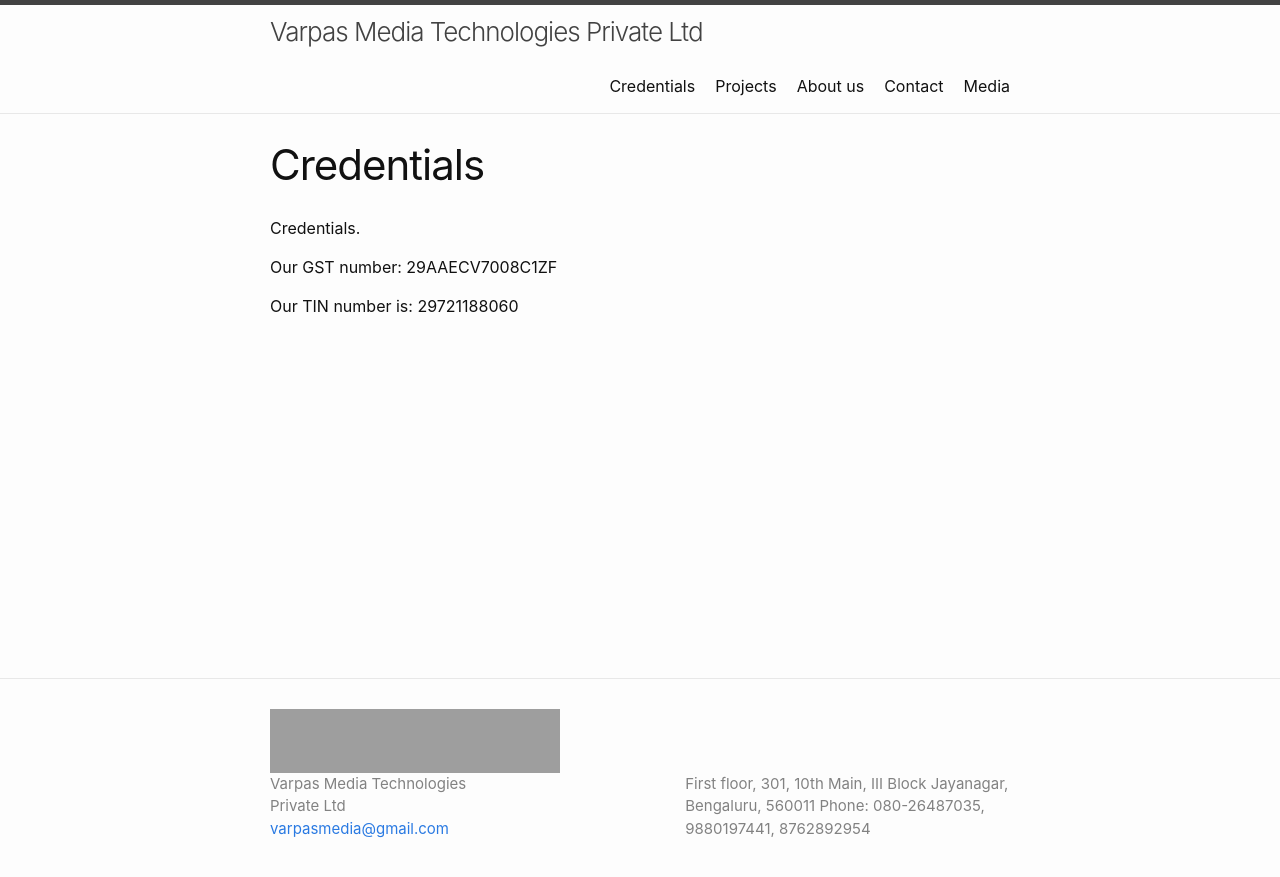
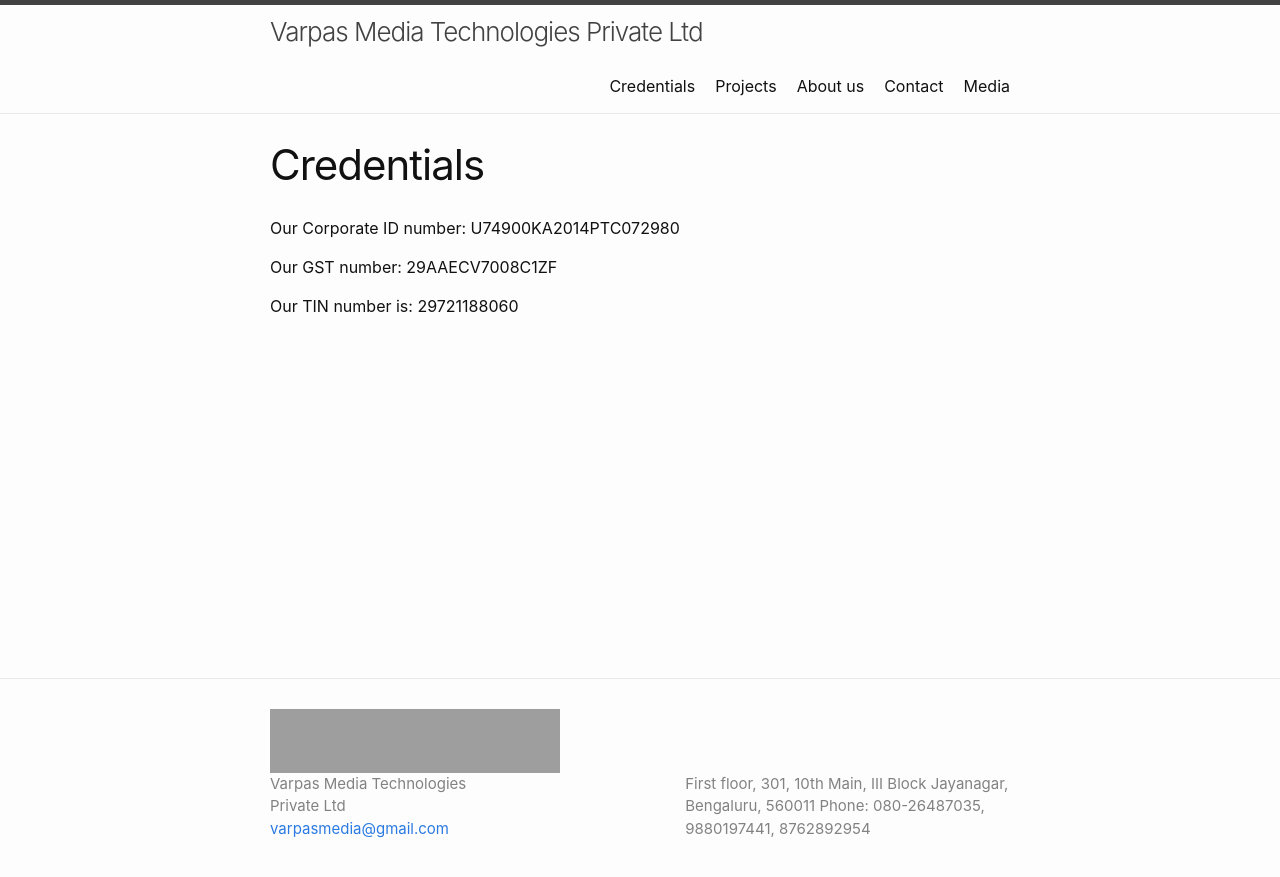
Before and after one commit to VarpasMedia/VarpasMedia.github.io, a Jekyll site: the page built from Credentials.md, in a window 1280 px wide. Shown: the top 877 px of the page. Built offline with Jekyll 4.4.1, drawn with Linux system fonts in a browser that asks for light colours; our own code applies the rules of GitHub Pages for plain Markdown files; grey boxes are pictures that could not be loaded.

Commit message:
Update Credentials.md

```diff
--- a/Credentials.md
+++ b/Credentials.md
@@ -6,9 +6,7 @@ permalink: /Credentials/
 
 
 
-<p>Credentials. </p>
-
-
+<p> Our Corporate ID number: U74900KA2014PTC072980 </p>
 
 <p>Our GST number: 29AAECV7008C1ZF </p>
 
```
